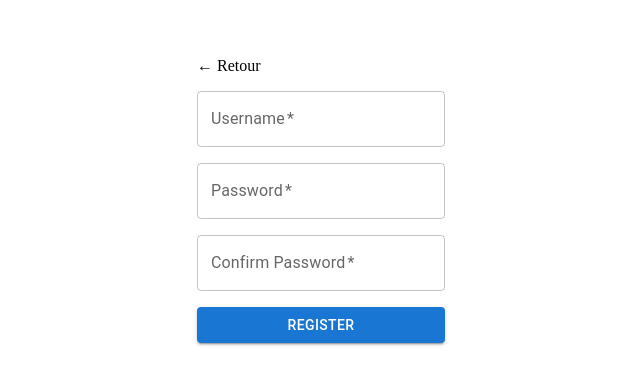
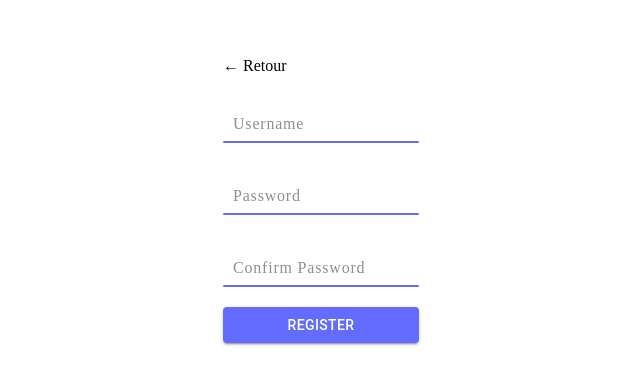
Before and after one commit to AlexisAmadei/wsf-react-chifoumi, a React (Vite) app: page /security/register in a window 1280 px wide. Shown: the part 208-592 px from the top of the page, without its empty margins (327-967 px from the left). Built offline with nearby package versions, Linux system fonts and the light colour scheme; the HTML template or start-up script is replaced by a standard one.

Commit message:
[UPDATE] replaced MUI input with mine

```diff
--- a/src/views/Login.jsx
+++ b/src/views/Login.jsx
@@ -1,8 +1,9 @@
 import React, { useContext, useState } from 'react'
 import { AuthContext } from '../contexts/Auth'
 import { useNavigate } from 'react-router-dom'
-import { Button, TextField } from '@mui/material';
+import { Button } from '@mui/material';
 import './styles/Login.css'
+import TextInput from '../components/TextInput/TextInput';
 
 export default function Login() {
   const { actions } = useContext(AuthContext);
@@ -25,24 +26,24 @@ export default function Login() {
   return (
     <div className='login-wrapper'>
       <form onSubmit={handleSubmit}>
-        <p onClick={() => navigate('/')} style={{margin:'0', padding:'0', textAlign:'left', cursor:'pointer', width:'fit-content'}}>&larr; Retour</p>
-        <TextField
-          id="username"
-          label="Username"
-          variant="outlined"
-          type="text"
+        <p onClick={() => navigate('/')} style={{ margin: '0', padding: '0', textAlign: 'left', cursor: 'pointer', width: 'fit-content' }}>&larr; Retour</p>
+        <TextInput
+          type='text'
+          required={true}
+          title="username"
           name="username"
-          required
+          placeholder="Username"
+          autoComplete={'off'}
         />
-        <TextField
-          id="password"
-          label="Password"
-          variant="outlined"
+        <TextInput
           type="password"
+          required={true}
+          title="password"
           name="password"
-          required
+          placeholder="Password"
         />
-        <Button type="submit" variant="contained">Login</Button>
+        <Button type="submit" variant="contained" className='mui-button'
+          classes={{ root: 'login-button' }}>Login</Button>
       </form>
       {error && <p>{error}</p>}
     </div>
--- a/src/views/Register.jsx
+++ b/src/views/Register.jsx
@@ -3,6 +3,7 @@ import { AuthContext } from '../contexts/Auth'
 import { useNavigate } from 'react-router-dom';
 import { Button, TextField } from '@mui/material';
 import './styles/Register.css'
+import TextInput from '../components/TextInput/TextInput';
 
 export default function Register() {
   const { actions } = useContext(AuthContext);
@@ -33,31 +34,28 @@ export default function Register() {
     <div className="register-wrapper">
       <form onSubmit={handleSubmit}>
         <p onClick={() => navigate('/')} style={{margin:'0', padding:'0', textAlign:'left', cursor:'pointer', width:'fit-content'}}>&larr; Retour</p>
-        <TextField
-          id="username"
-          label="Username"
-          variant="outlined"
-          type="text"
+        <TextInput
+          type='text'
+          required={true}
+          title="username"
           name="username"
-          required
+          placeholder="Username"
         />
-        <TextField
-          id="password"
-          label="Password"
-          variant="outlined"
+        <TextInput
           type="password"
+          required={true}
+          title="password"
           name="password"
-          required
+          placeholder="Password"
         />
-        <TextField
-          id="confirmPassword"
-          label="Confirm Password"
-          variant="outlined"
+        <TextInput
           type="password"
+          required={true}
+          title="confirmPassword"
           name="confirmPassword"
-          required
+          placeholder="Confirm Password"
         />
-        <Button type="submit" variant="contained">Register</Button>
+        <Button type="submit" variant="contained" classes={{ root:'login-button'}}>Register</Button>
       </form>
       {error && <p>{error}</p>}
     </div>
```
